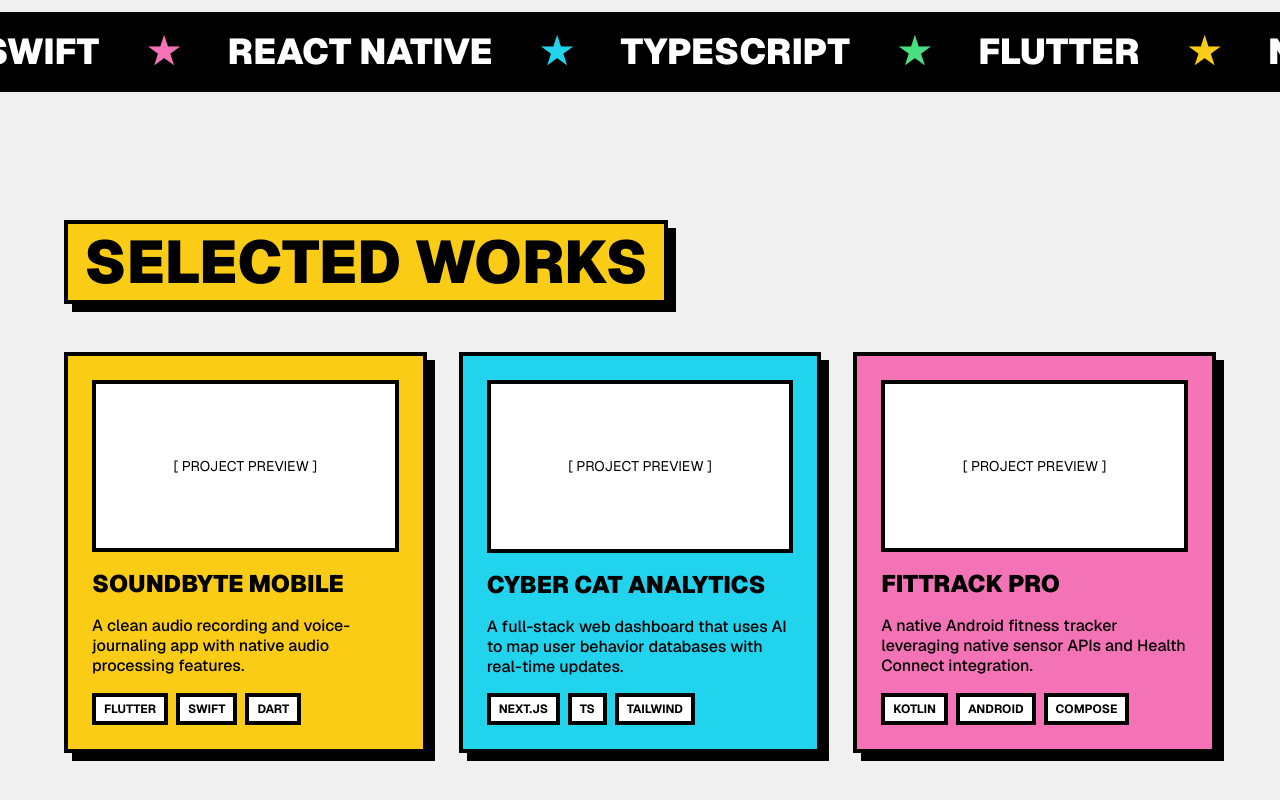
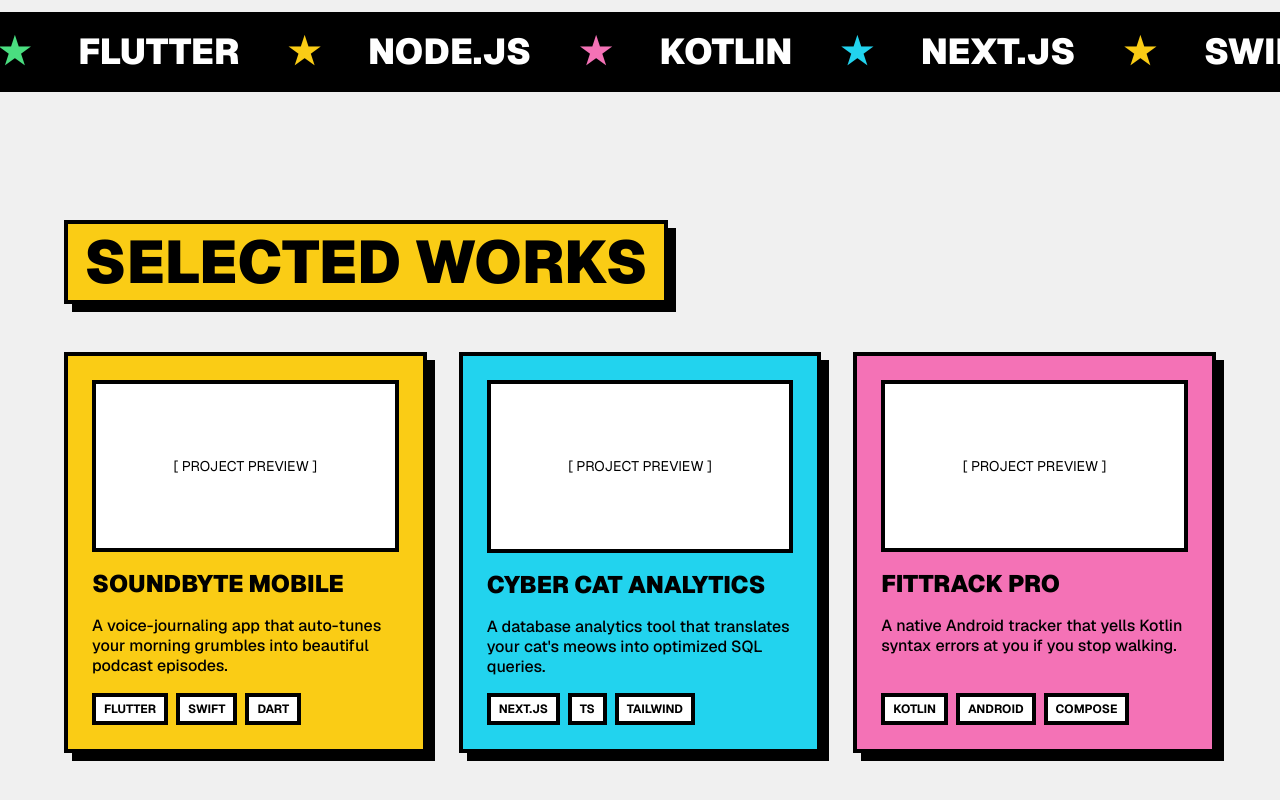
Before and after one commit to TheDAOS/protfolio-me, a Next.js app: page / in a window 1280 px wide. Shown: the part 796-1596 px from the top of the page. Built offline with nearby package versions, Linux system fonts and the light colour scheme.

Commit message:
Add quirky project descriptions and fix skills marquee scroll range

```diff
--- a/app/page.tsx
+++ b/app/page.tsx
@@ -88,7 +88,7 @@ const ProjectCard = ({
 const Home = () => {
   const containerRef = useRef(null);
   const { scrollYProgress } = useScroll({ target: containerRef });
-  const x = useTransform(scrollYProgress, [0, 1], [0, -300]);
+  const x = useTransform(scrollYProgress, [0, 1], [0, -1200]);
 
   const lottieOptions = {
     animationData: (cat as { default?: unknown }).default ?? cat,
@@ -210,19 +210,19 @@ const Home = () => {
         <div className="grid grid-cols-1 sm:grid-cols-2 lg:grid-cols-3 gap-6 md:gap-8">
           <ProjectCard
             title="SoundByte Mobile"
-            desc="A clean audio recording and voice-journaling app with native audio processing features."
+            desc="A voice-journaling app that auto-tunes your morning grumbles into beautiful podcast episodes."
             tags={["Flutter", "Swift", "Dart"]}
             color="bg-neo-yellow"
           />
           <ProjectCard
             title="Cyber Cat Analytics"
-            desc="A full-stack web dashboard that uses AI to map user behavior databases with real-time updates."
+            desc="A database analytics tool that translates your cat's meows into optimized SQL queries."
             tags={["Next.js", "TS", "Tailwind"]}
             color="bg-neo-cyan"
           />
           <ProjectCard
             title="FitTrack Pro"
-            desc="A native Android fitness tracker leveraging native sensor APIs and Health Connect integration."
+            desc="A native Android tracker that yells Kotlin syntax errors at you if you stop walking."
             tags={["Kotlin", "Android", "Compose"]}
             color="bg-neo-pink"
           />
```
